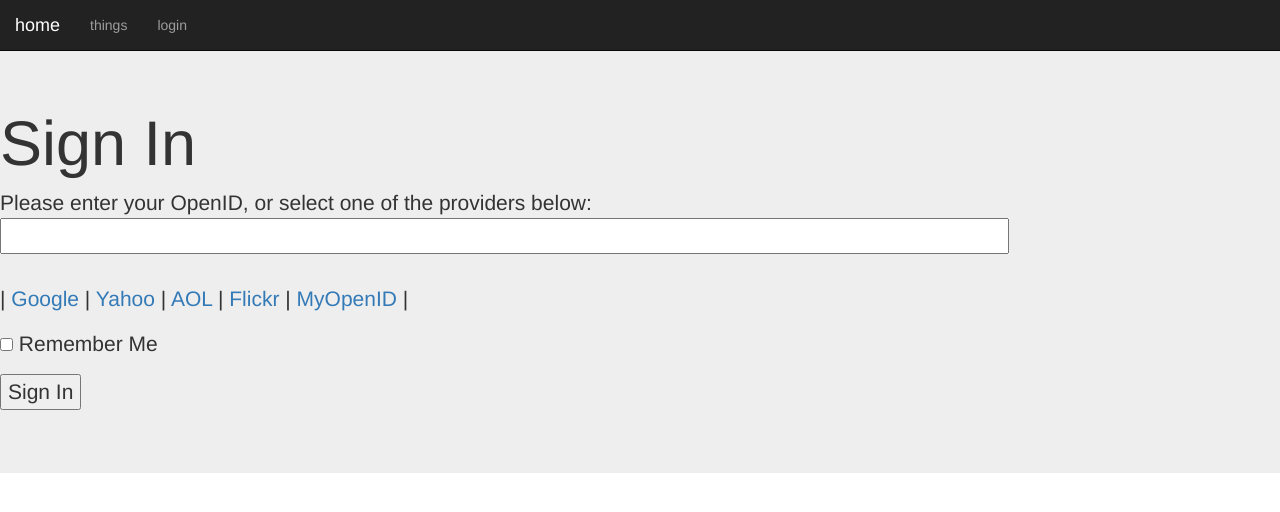
After one commit to cfmeyers/fatbaby, a Flask app: page /login in a window 1280 px wide. The commit adds this page. Shown: the top 512 px of the page. Run offline with Flask 2, Linux system fonts and the light colour scheme; some libraries are stand-ins or nearby versions.

Commit message:
Added WTForms and basic login

```diff
--- a/myapp/__init__.py
+++ b/myapp/__init__.py
@@ -4,7 +4,7 @@ from flask_bootstrap import Bootstrap
 from flask.ext.migrate import Migrate
 
 from myapp.api.views_api import ThingsAPIView
-from myapp.web.views_web import ThingsWebView, IndexView
+from myapp.web.views_web import ThingsWebView, IndexView, LoginView
 
 import config
 from myapp.models import db
@@ -20,6 +20,7 @@ def register_api_views(app):
     return app
 
 def register_web_views(app):
+    app = reg_view(app, LoginView,     "login",    "/login")
     app = reg_view(app, IndexView,     "/",        "/")
     app = reg_view(app, IndexView,     "index",    "/index")
     app = reg_view(app, ThingsWebView, "things",   "/things")
--- /dev/null
+++ b/myapp/forms.py
@@ -0,0 +1,9 @@
+from flask.ext.wtf import Form
+from wtforms import TextField, BooleanField
+#Required is a wtf validator
+from wtforms.validators import Required
+
+
+class LoginForm(Form):
+    openid = TextField('openid', validators=[Required()])
+    remember_me = BooleanField('remember_me', default=False)
--- a/myapp/templates/base.html
+++ b/myapp/templates/base.html
@@ -7,7 +7,7 @@
   <a class="navbar-brand" href="/">home</a>
     <ul class="nav navbar-nav">
         <li><a href="/things">things</a></li>
-        <li><a href="/things">things</a></li>
+        <li><a href="/login">login</a></li>
     </ul>
   </div>
 {% endblock %}
@@ -17,11 +17,21 @@
   <div class="container">
 
     <h1>{{title}}</h1>
+    <hr>
+<!-- flash message section-->
+    {% with messages = get_flashed_messages() %}
 
-    <form name="basicForm" method="post">
-      <input type="text" name="commandLine" id="commandLine" style="width:900px">
-      <input type="submit" style="height: 0px; width: 0px; border: none; padding: 0px;" hidefocus="true" />
-    </form>
+      {% if messages %}
+        <ul>
+        {% for message in messages %}
+            <li>{{ message }} </li>
+        {% endfor %}
+        </ul>
+      {% endif %}
+
+    {% endwith %}
+<!-- end flash message section-->
+
 
 </div>
     {% block sub_content %}
--- /dev/null
+++ b/myapp/templates/login.html
@@ -0,0 +1,42 @@
+<!-- extend from base layout -->
+{% extends "base.html" %}
+
+
+
+{% block sub_content %}
+
+<script type="text/javascript">
+    function set_openid(openid, pr)
+    {
+        u = openid.search('<username>')
+        if (u != -1) {
+            // openid requires username
+            user = prompt('Enter your ' + pr + ' username:')
+            openid = openid.substr(0, u) + user
+        }
+        form = document.forms['login'];
+        form.elements['openid'].value = openid
+    }
+</script>
+
+    <h1>Sign In</h1>
+    <form action="" method="post" name="login">
+        {{form.hidden_tag()}}
+        <p>
+            Please enter your OpenID, or select one of the providers below:<br>
+            {{form.openid(size=80)}}<br>
+
+<!-- in case of error-->
+            {% for error in form.errors.openid %}
+                <span style="color: red;">[{{error}}]</span>
+            {% endfor %}<br>
+<!-- end in case of error-->
+           |{% for pr in providers %}
+                <a href="javascript:set_openid('{{pr.url}}', '{{pr.name}}');">{{pr.name}}</a> |
+            {% endfor %}
+
+        </p>
+        <p>{{form.remember_me}} Remember Me</p>
+        <p><input type="submit" value="Sign In"></p>
+    </form>
+{% endblock %}
--- a/myapp/web/views_web.py
+++ b/myapp/web/views_web.py
@@ -1,7 +1,9 @@
 from flask.views import View, MethodView
-from flask import render_template, request
+from flask import render_template, request, flash, redirect
 from myapp import models
+from myapp.forms import LoginForm
 from myapp.models import db
+from myapp import config
 
 class IndexView(View):
     """IndexView"""
@@ -9,6 +11,30 @@ class IndexView(View):
 
     def dispatch_request(self):
         return render_template("index.html")
+
+class LoginView(View):
+    """IndexView"""
+    methods = ['GET', 'POST']
+
+    def dispatch_request(self):
+        form = LoginForm()
+
+        ##validate_on_submit gathers all the data from submitted form,
+        ##runs the validators on it, and if the data is valid returns true
+        if form.validate_on_submit():
+
+            ##creates a flash message
+            flash('Login requested for OpenID="'
+                                          + form.openid.data
+                                          + '", remember_me='
+                                          + str(form.remember_me.data))
+
+            ##returns user to /index
+            return redirect('/index')
+
+        return render_template("login.html",
+                                form=form,
+                                providers = config.OPENID_PROVIDERS)
 
 
 class ListView(View):
```
Also changed, not shown: myapp/config.py (+10 -0 lines).
